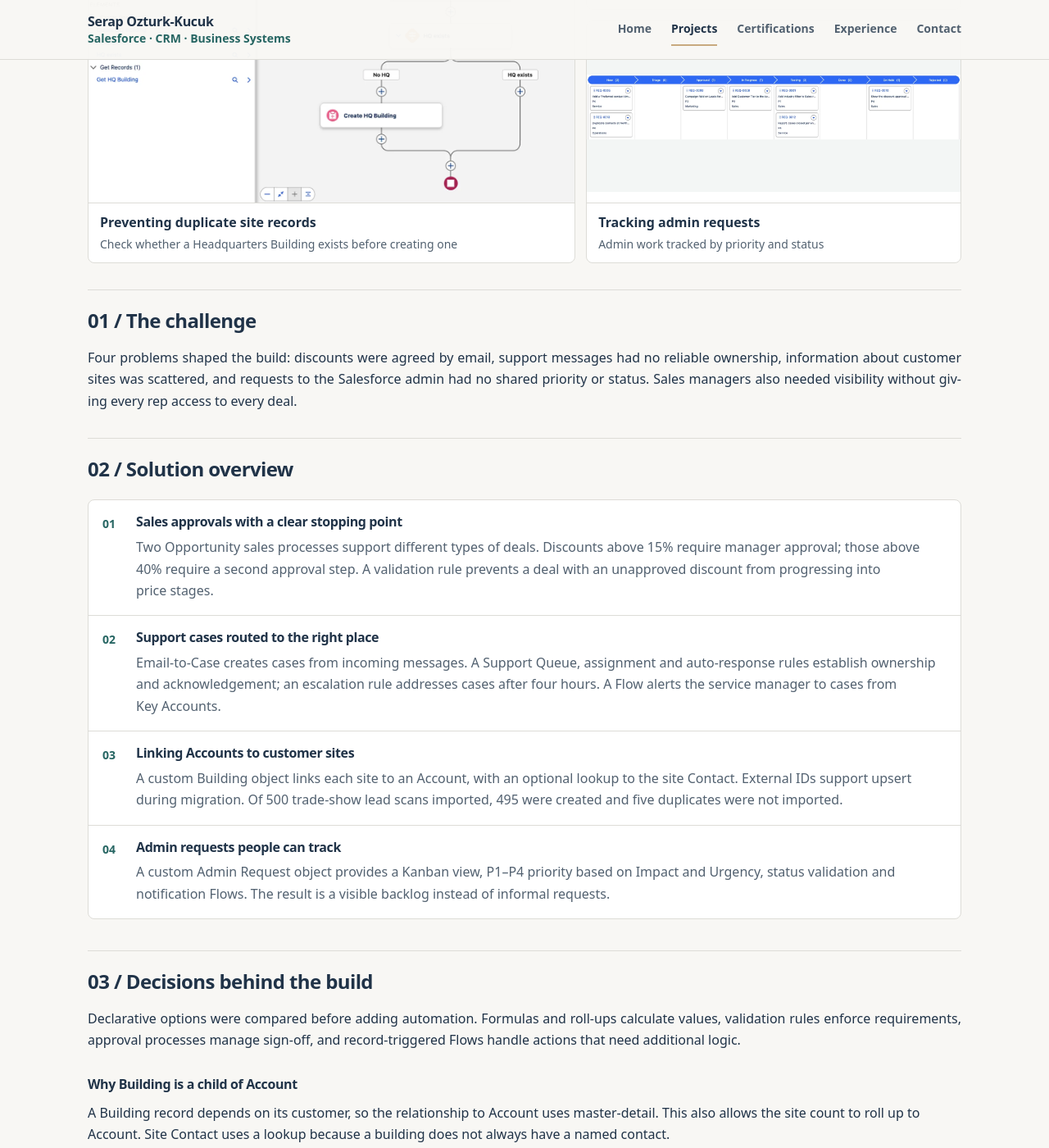
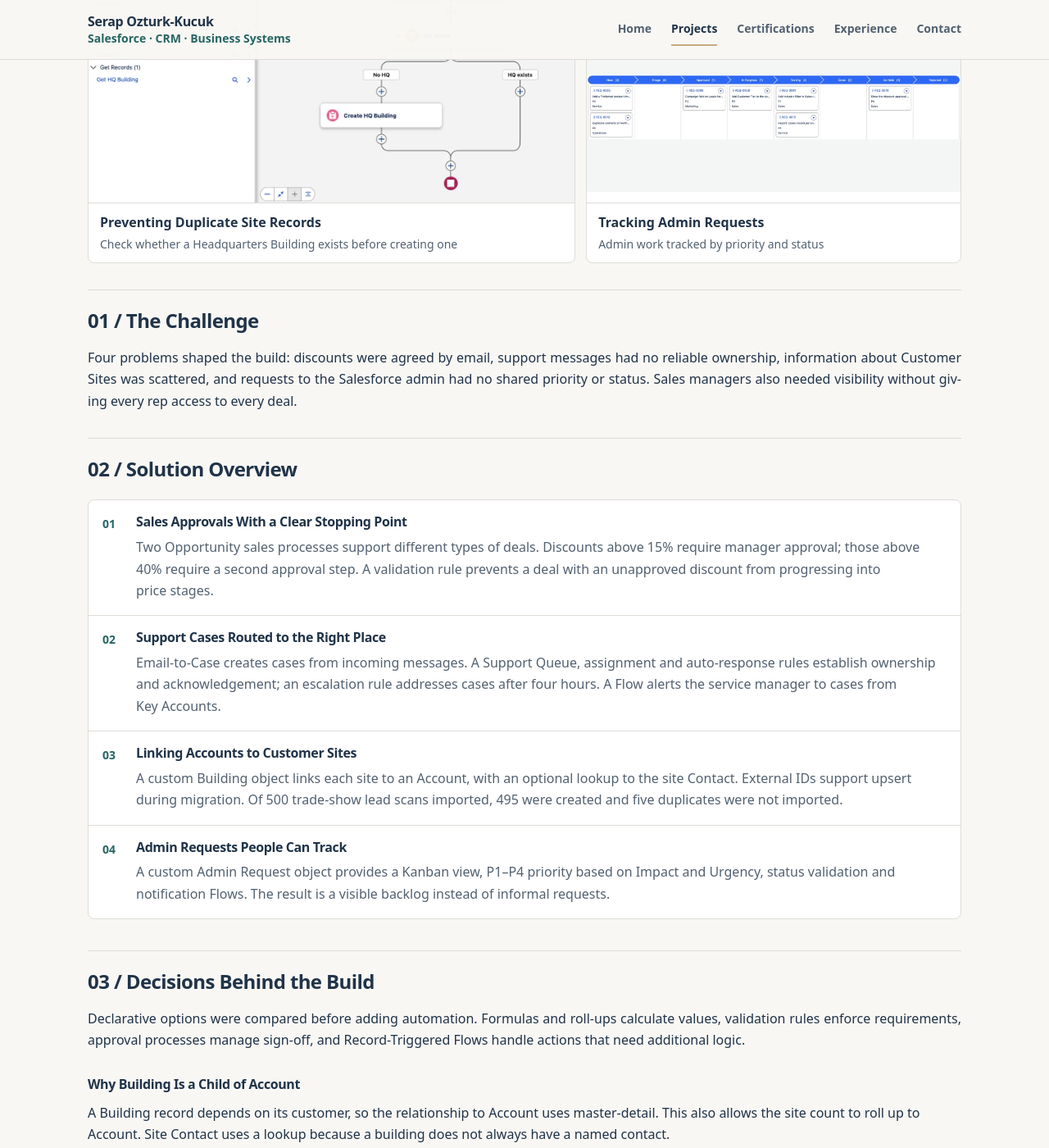
Before and after one commit to serapozturkkucuk/serapozturkkucuk.github.io, a Jekyll site: the page built from _projects/harbourline.md, in a window 1280 px wide and 1400 px high, scrolled down 1537 px. Shown: the whole window at 82% size. Built offline with Jekyll 4.4.1, drawn with Linux system fonts in a browser that asks for light colours; some of the changed text lies outside the part shown.

Commit message:
Apply requested title case and neutral wording across remaining pages

```diff
--- a/_projects/harbourline.md
+++ b/_projects/harbourline.md
@@ -1,101 +1,101 @@
 ---
 title: Harbourline Security
-subtitle: Sales, service and access controls in a Salesforce practice org
+subtitle: Sales, Service and Access Controls in a Salesforce Practice Org
 summary: A Salesforce Developer Edition project covering discount approvals, customer-site records, service cases and admin requests for a fictional security business.
 status: completed
-status_label: Self-directed practice org · 2026
+status_label: Self-Directed Practice Org · 2026
 featured: true
 order: 1
 card_image: /assets/img/harbourline/flow.webp
 card_alt: Harbourline Salesforce record-triggered Flow showing decisions and record creation
 card_date: August 2026
 card_date_label: Started
-card_description: A tested Salesforce practice org for sales approvals, case management, customer sites and admin requests.
+card_description: A tested Salesforce practice org for sales approvals, case management, Customer Sites and admin requests.
 tags: [Salesforce Admin, Sales & Service, Flow, Security, Data Quality, Testing]
-role: Salesforce Administrator — requirements, configuration, testing and documentation
+role: Salesforce Administrator, requirements, configuration, testing and documentation
 org: Salesforce Developer Edition · fictional business and test data
 period: August 2026 – present
 tools: Flow Builder, Schema Builder, Lightning App Builder, Data Loader, dataloader.io
 showcase_images:
   - image: /assets/img/harbourline/flow.webp
     alt: Create HQ Building Flow showing Get Records, a decision, and Create Records in Salesforce Flow Builder
-    title: Preventing duplicate site records
+    title: Preventing Duplicate Site Records
     caption: Check whether a Headquarters Building exists before creating one
     anchor: "#decisions"
   - image: /assets/img/harbourline/validation.webp
     alt: Salesforce validation error preventing an unapproved discount from advancing to Proposal
-    title: Blocking unapproved discounts
+    title: Blocking Unapproved Discounts
     caption: Unapproved discounts cannot move into price stages
     anchor: "#solutions"
   - image: /assets/img/harbourline/kanban.webp
     alt: Harbourline Admin Request tracker Kanban board grouped by status
-    title: Tracking admin requests
+    title: Tracking Admin Requests
     caption: Admin work tracked by priority and status
     anchor: "#solutions"
 links:
-  - label: Explore technical evidence
+  - label: Explore Technical Evidence
     url: /docs/harbourline/
-  - label: Download full portfolio PDF
+  - label: Download Full Portfolio PDF
     url: /docs/harbourline/Serap_Ozturk-Kucuk_Salesforce_Admin_Portfolio_v1.1.pdf
 stats:
   - value: "28"
-    label: customer Accounts
+    label: Customer Accounts
   - value: "65"
-    label: customer sites
+    label: Customer Sites
   - value: "40"
-    label: Opportunities migrated
+    label: Opportunities Migrated
   - value: "4"
-    label: record-triggered Flows
+    label: Record-Triggered Flows
 contents:
   - id: challenge
-    title: The challenge
+    title: The Challenge
   - id: solutions
-    title: Solution overview
+    title: Solution Overview
   - id: decisions
-    title: Design decisions
+    title: Design Decisions
   - id: testing
-    title: Testing and fixes
+    title: Testing and Fixes
   - id: outcome
-    title: Results and next steps
+    title: Results and Next Steps
 ---
 
-<p class="case-kicker">The project in brief</p>
+<p class="case-kicker">The Project in Brief</p>
 <p class="case-opening">The project applies Salesforce configuration to four business needs: controlled discounts, owned support cases, connected customer-site records and a trackable admin request backlog. Testing covered expected behaviour, exceptions and access restrictions.</p>
 <p class="case-context">Harbourline Security is a fictional CCTV and access-control business in North West England. The org was built in Salesforce Developer Edition using fictional users and records. All figures describe practice data and testing, not live business results.</p>
 
 {% include project-showcase.html %}
 
-<h2 id="challenge">01 / The challenge</h2>
+<h2 id="challenge">01 / The Challenge</h2>
 
-<p>Four problems shaped the build: discounts were agreed by email, support messages had no reliable ownership, information about customer sites was scattered, and requests to the Salesforce admin had no shared priority or status. Sales managers also needed visibility without giving every rep access to every deal.</p>
+<p>Four problems shaped the build: discounts were agreed by email, support messages had no reliable ownership, information about Customer Sites was scattered, and requests to the Salesforce admin had no shared priority or status. Sales managers also needed visibility without giving every rep access to every deal.</p>
 
-<h2 id="solutions">02 / Solution overview</h2>
+<h2 id="solutions">02 / Solution Overview</h2>
 
 <div class="solution-list">
   <div class="solution-item">
     <span class="solution-index">01</span>
-    <div><h3>Sales approvals with a clear stopping point</h3><p>Two Opportunity sales processes support different types of deals. Discounts above 15% require manager approval; those above 40% require a second approval step. A validation rule prevents a deal with an unapproved discount from progressing into price stages.</p></div>
+    <div><h3>Sales Approvals With a Clear Stopping Point</h3><p>Two Opportunity sales processes support different types of deals. Discounts above 15% require manager approval; those above 40% require a second approval step. A validation rule prevents a deal with an unapproved discount from progressing into price stages.</p></div>
   </div>
   <div class="solution-item">
     <span class="solution-index">02</span>
-    <div><h3>Support cases routed to the right place</h3><p>Email-to-Case creates cases from incoming messages. A Support Queue, assignment and auto-response rules establish ownership and acknowledgement; an escalation rule addresses cases after four hours. A Flow alerts the service manager to cases from Key Accounts.</p></div>
+    <div><h3>Support Cases Routed to the Right Place</h3><p>Email-to-Case creates cases from incoming messages. A Support Queue, assignment and auto-response rules establish ownership and acknowledgement; an escalation rule addresses cases after four hours. A Flow alerts the service manager to cases from Key Accounts.</p></div>
   </div>
   <div class="solution-item">
     <span class="solution-index">03</span>
-    <div><h3>Linking Accounts to customer sites</h3><p>A custom Building object links each site to an Account, with an optional lookup to the site Contact. External IDs support upsert during migration. Of 500 trade-show lead scans imported, 495 were created and five duplicates were not imported.</p></div>
+    <div><h3>Linking Accounts to Customer Sites</h3><p>A custom Building object links each site to an Account, with an optional lookup to the site Contact. External IDs support upsert during migration. Of 500 trade-show lead scans imported, 495 were created and five duplicates were not imported.</p></div>
   </div>
   <div class="solution-item">
     <span class="solution-index">04</span>
-    <div><h3>Admin requests people can track</h3><p>A custom Admin Request object provides a Kanban view, P1–P4 priority based on Impact and Urgency, status validation and notification Flows. The result is a visible backlog instead of informal requests.</p></div>
+    <div><h3>Admin Requests People Can Track</h3><p>A custom Admin Request object provides a Kanban view, P1–P4 priority based on Impact and Urgency, status validation and notification Flows. The result is a visible backlog instead of informal requests.</p></div>
   </div>
 </div>
 
-<h2 id="decisions">03 / Decisions behind the build</h2>
+<h2 id="decisions">03 / Decisions Behind the Build</h2>
 
-<p>Declarative options were compared before adding automation. Formulas and roll-ups calculate values, validation rules enforce requirements, approval processes manage sign-off, and record-triggered Flows handle actions that need additional logic.</p>
+<p>Declarative options were compared before adding automation. Formulas and roll-ups calculate values, validation rules enforce requirements, approval processes manage sign-off, and Record-Triggered Flows handle actions that need additional logic.</p>
 
 <div class="case-decision">
-  <h3>Why Building is a child of Account</h3>
+  <h3>Why Building Is a Child of Account</h3>
   <p>A Building record depends on its customer, so the relationship to Account uses master-detail. This also allows the site count to roll up to Account. Site Contact uses a lookup because a building does not always have a named contact.</p>
   <figure class="shot">
     <img src="{{ '/assets/img/harbourline/schema.webp' | relative_url }}" alt="Salesforce Schema Builder showing Account, Building, Contact and Training Session object relationships" loading="lazy" width="1000" height="650">
@@ -132,18 +132,18 @@ contents:
 
 <p class="case-footnote">The detailed documentation includes other troubleshooting cases, data import decisions, security tables and test scenarios.</p>
 
-<h2 id="outcome">05 / Results, limitations and next steps</h2>
+<h2 id="outcome">05 / Results, Limitations and Next Steps</h2>
 
 <p>The practice org includes sales approval controls, Email-to-Case, customer-site relationships, security settings and an Admin Request tracker, supported by 13 reports and three dashboards. Test records, configuration decisions and troubleshooting fixes are documented.</p>
 
-<p><strong>Project scope:</strong> This is a fictional, non-production org. No live customer outcomes were measured. Email-to-Case testing did not cover unknown senders or reply threading; Web-to-Case, entitlements and sandbox deployment were not implemented.</p>
+<p><strong>Project Scope:</strong> This is a fictional, non-production org. No live customer outcomes were measured. Email-to-Case testing did not cover unknown senders or reply threading; Web-to-Case, entitlements and sandbox deployment were not implemented.</p>
 
 <p>Potential next steps include deployment between orgs, Screen Flows and Permission Set Groups, with the same emphasis on design choices and testing.</p>
 
 <div class="case-next-step">
-  <div><span class="label">Technical documentation</span><h3>Configuration, diagrams and test evidence</h3><p>The supporting documentation includes field decisions, security settings, test cases and troubleshooting notes.</p></div>
+  <div><span class="label">Technical Documentation</span><h3>Configuration, Diagrams and Test Evidence</h3><p>The supporting documentation includes field decisions, security settings, test cases and troubleshooting notes.</p></div>
   <div class="case-next-actions">
-    <a class="btn primary" href="{{ '/docs/harbourline/' | relative_url }}">Read technical documentation</a>
-    <a class="btn" href="{{ '/docs/harbourline/Serap_Ozturk-Kucuk_Salesforce_Admin_Portfolio_v1.1.pdf' | relative_url }}">Download full PDF</a>
+    <a class="btn primary" href="{{ '/docs/harbourline/' | relative_url }}">Read Technical Documentation</a>
+    <a class="btn" href="{{ '/docs/harbourline/Serap_Ozturk-Kucuk_Salesforce_Admin_Portfolio_v1.1.pdf' | relative_url }}">Download Full PDF</a>
   </div>
 </div>
```
Also changed, not shown: other parts of _projects/harbourline.md (+9 -9 lines).
